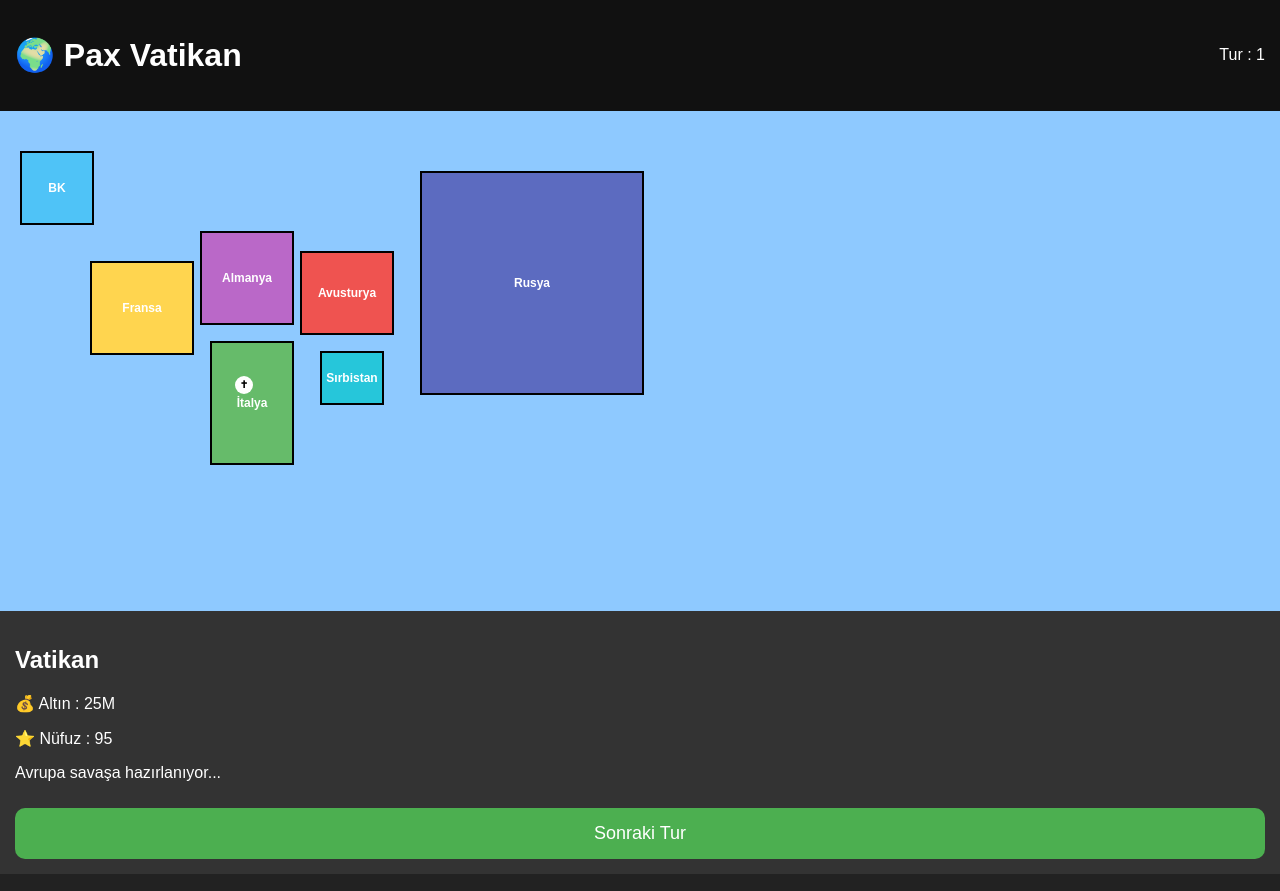
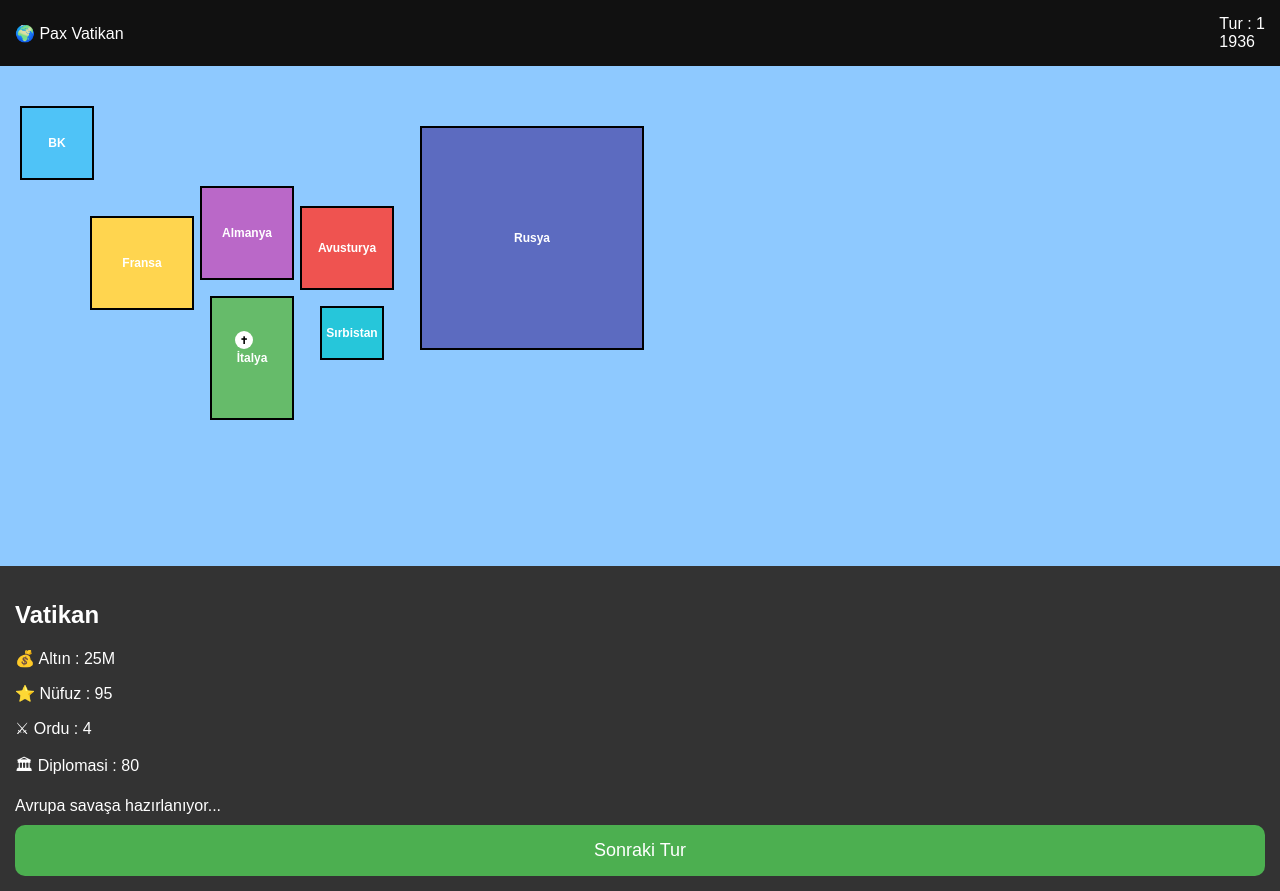
Before and after one commit to h78vy7cvk7-prog/Pax-hiss, a plain HTML site: page index.html in a window 1280 px wide. Drawn offline with Linux system fonts and the light colour scheme.

Commit message:
Update index.html

```diff
--- a/index.html
+++ b/index.html
@@ -1,25 +1,44 @@
 <!DOCTYPE html>
 <html lang="tr">
+
 <head>
 <meta charset="UTF-8">
 <meta name="viewport" content="width=device-width, initial-scale=1.0">
+
 <title>Pax Vatikan</title>
+
 <link rel="stylesheet" href="style.css">
+
 </head>
 
 <body>
 
-<header>
-<h1>🌍 Pax Vatikan</h1>
-<div id="turn">Tur : 1</div>
+<header id="topbar">
+
+<div class="logo">
+🌍 <span>Pax Vatikan</span>
+</div>
+
+<div class="gameinfo">
+
+<div id="turn">
+Tur : 1
+</div>
+
+<div id="date">
+1936
+</div>
+
+</div>
+
 </header>
 
-<div id="game">
+<main id="game">
 
-<div id="map">
+<section id="map">
 
-<div class="country italy" onclick="selectCountry('İtalya')">
-İtalya
+<div class="country uk" onclick="selectCountry('Birleşik Krallık')">
+BK
 </div>
 
 <div class="country france" onclick="selectCountry('Fransa')">
@@ -34,40 +53,49 @@ Almanya
 Avusturya
 </div>
 
-<div class="country russia" onclick="selectCountry('Rusya')">
-Rusya
-</div>
-
-<div class="country uk" onclick="selectCountry('Birleşik Krallık')">
-BK
+<div class="country italy" onclick="selectCountry('İtalya')">
+İtalya
 </div>
 
 <div class="country serbia" onclick="selectCountry('Sırbistan')">
 Sırbistan
 </div>
 
-<div id="vatican"
-onclick="selectCountry('Vatikan')">
+<div class="country russia" onclick="selectCountry('Rusya')">
+Rusya
+</div>
+
+<div id="vatican" onclick="selectCountry('Vatikan')">
 ✝
 </div>
 
+</section>
+
+<aside id="panel">
+
+<h2 id="countryName">
+Vatikan
+</h2>
+
+<div class="stats">
+
+<p>💰 Altın : <span id="gold">25</span>M</p>
+
+<p>⭐ Nüfuz : <span id="power">95</span></p>
+
+<p>⚔ Ordu : <span id="army">4</span></p>
+
+<p>🏛 Diplomasi : <span id="diplo">80</span></p>
+
 </div>
 
-<div id="panel">
-
-<h2>Vatikan</h2>
-
-<p>💰 Altın :
-<span id="gold">25</span>M</p>
-
-<p>⭐ Nüfuz :
-<span id="power">95</span></p>
-
-<p id="info">
+<div id="info">
 
 Avrupa savaşa hazırlanıyor...
 
-</p>
+</div>
+
+<div class="buttons">
 
 <button onclick="nextTurn()">
 
@@ -77,9 +105,12 @@ Sonraki Tur
 
 </div>
 
-</div>
+</aside>
+
+</main>
 
 <script src="script.js"></script>
 
 </body>
+
 </html>
```
